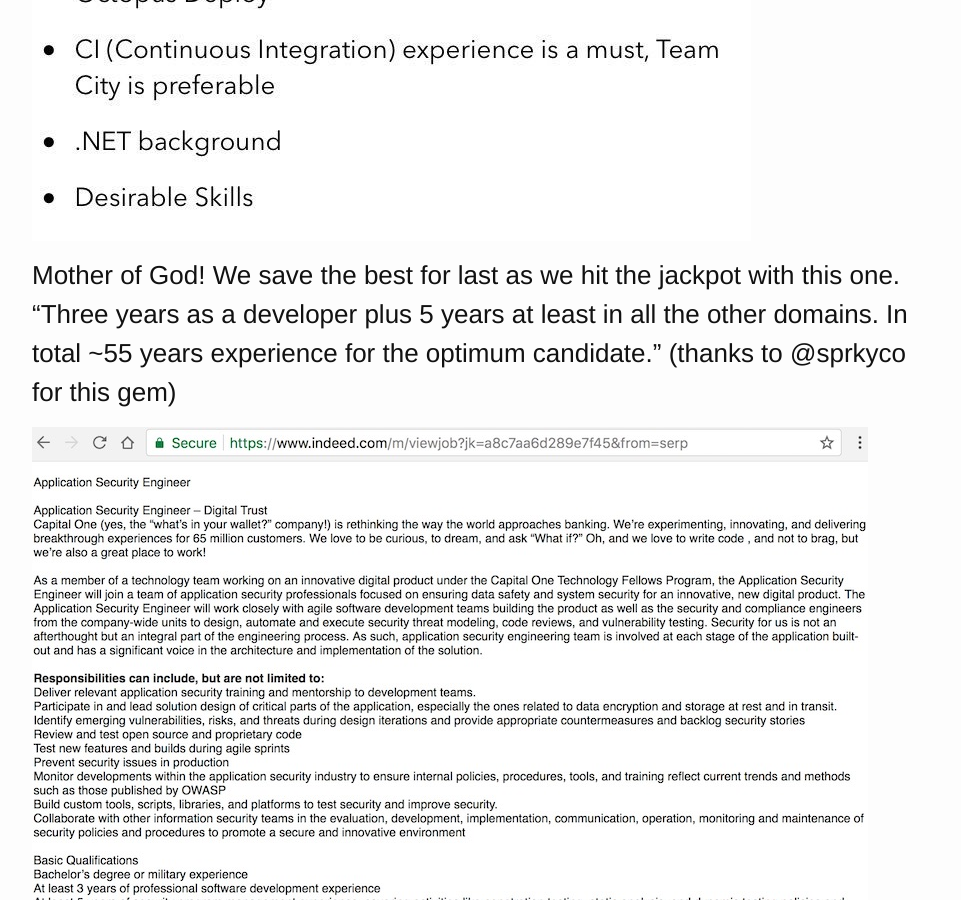
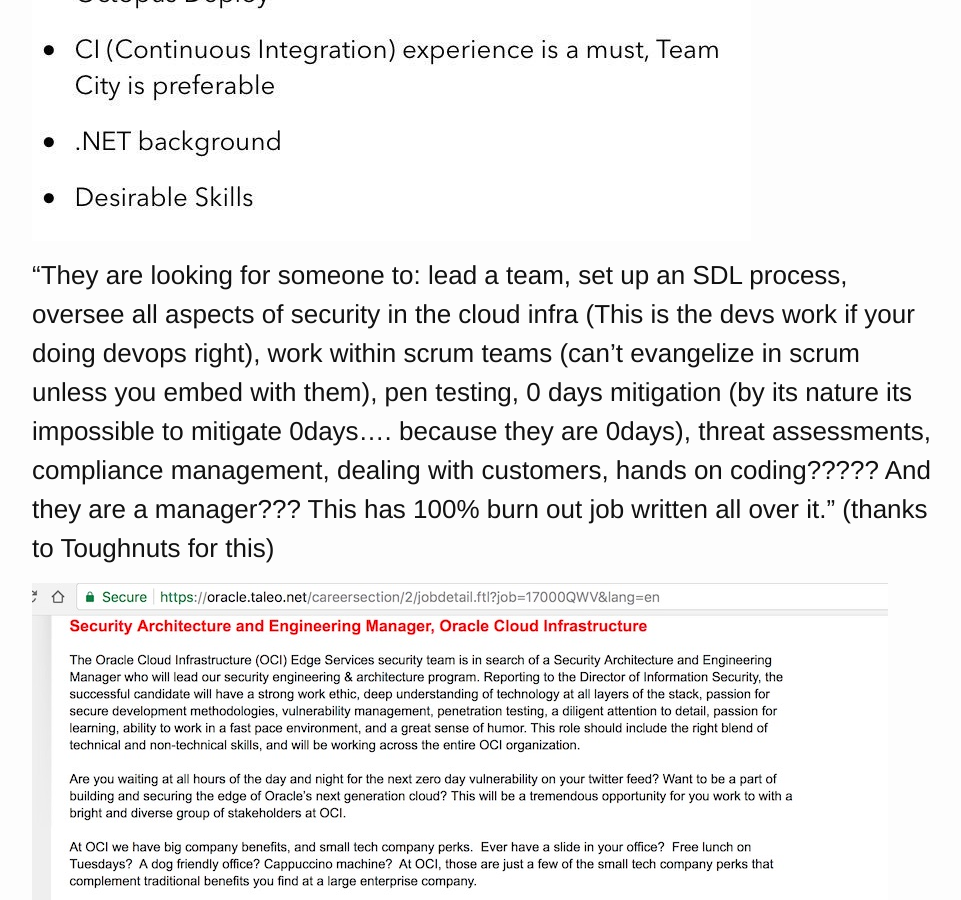
Before and after one commit to mchow01/mchow01.github.io, a Jekyll site: the page built from _posts/2017-08-16-hall-of-shame-job-postings-recruiting.md, in a window 1280 px wide and 900 px high, scrolled down 7866 px. Shown: the whole window, without its empty margins (158-1119 px from the left). Built offline with Jekyll 4.4.1, drawn with Linux system fonts in a browser that asks for light colours.

Commit message:
Added new hall of shame job posting from Oracle

```diff
--- a/_posts/2017-08-16-hall-of-shame-job-postings-recruiting.md
+++ b/_posts/2017-08-16-hall-of-shame-job-postings-recruiting.md
@@ -59,6 +59,10 @@
 
 ![Hall of Shame Job Posting](/images/hos_013.jpg)
 
+### "They are looking for someone to: lead a team, set up an SDL process, oversee all aspects of security in the cloud infra (This is the devs work if your doing devops right), work within scrum teams (can't evangelize in scrum unless you embed with them), pen testing, 0 days mitigation (by its nature its impossible to mitigate 0days.... because they are 0days), threat assessments, compliance management, dealing with customers, hands on coding????? And they are a manager??? This has 100% burn out job written all over it." (thanks to Toughnuts for this)
+
+![Hall of Shame Job Posting](/images/hos_014.jpg)
+
 ### Mother of God! We save the best for last as we hit the jackpot with this one. "Three years as a developer plus 5 years at least in all the other domains. In total ~55 years experience for the optimum candidate." (thanks to @sprkyco for this gem)
 
 ![Hall of Shame Job Posting](/images/hos_010.jpg)
```
Also changed, not shown: images/hos_014.jpg (added).
